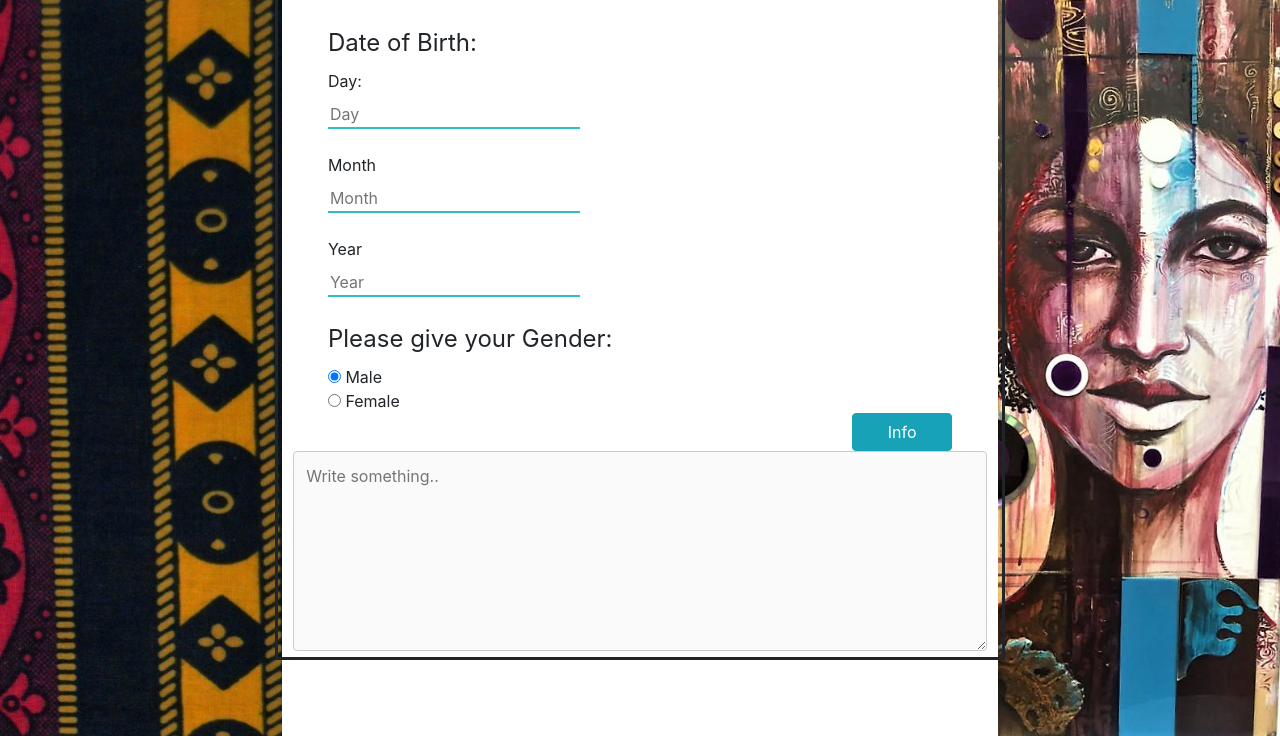
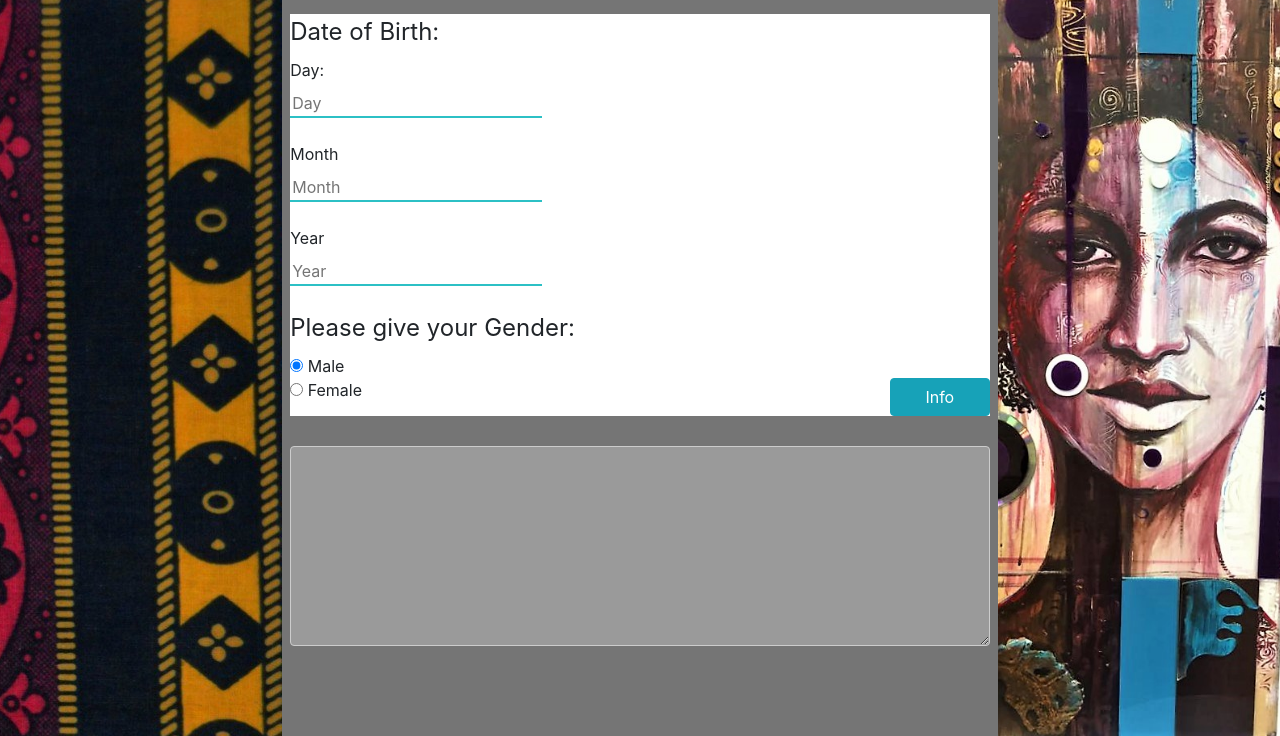
Before and after one commit to wilbrone/aka-name, a plain HTML site: page index.html in a window 1280 px wide. Shown: the part 64-800 px from the top of the page. Drawn offline with nearby package versions, Linux system fonts and the light colour scheme.

Commit message:
adding backgrount color and aligning

```diff
--- a/css/styles.css
+++ b/css/styles.css
@@ -1,7 +1,14 @@
+body{
+    background-color: #757575 !important;
+    margin: 0px;
+    /* max-height: 100%; */
+}
 .bdy{
     width: 40%;
-    border: solid;
     position: relative;
+}
+fieldset{
+    margin-left: 20px;
 }
 .field{
     border: none;
@@ -11,8 +18,9 @@
     transition: 0.5s;
 }
 .frm{
-    width: 90%;
+    /* width: 90%; */
     margin: 30px auto;
+    background-color: #ffffff;
 }
 .field:focus {
   border-bottom: 3px solid green;
--- a/index.html
+++ b/index.html
@@ -15,7 +15,7 @@
         </h1>
         <img src="images/prin.jpg" alt="Images" class="imag">
         <img src="images/art.jpg" alt="Images" class="imag2">
-        <div class="container bdy" style="border:solid; width: 57%;">
+        <div class="container bdy" style="width: 57%;">
             <form class="frm">
                 <fieldset>
                     <legend>Date of Birth:</legend>
@@ -31,10 +31,12 @@
                     <legend>Please give your Gender:</legend>
                     <input type="radio" name="gender" value="male" checked> Male<br>
                     <input type="radio" name="gender" value="female"> Female
+                <button type="button" class="btn btn-info">Info</button>
                 </fieldset>
-                <button type="button" class="btn btn-info">Info</button>
             </form>
-            <textarea id="subject" name="subject" placeholder="Write something.." style="height:200px" disabled></textarea>
+            <textarea id="subject" name="subject" placeholder="Write something.." style="height:200px" disabled>
+
+            </textarea>
         </div>
         <!-- <img src="images/bookp.webp" alt="Images" class="imag"> -->
 
```
